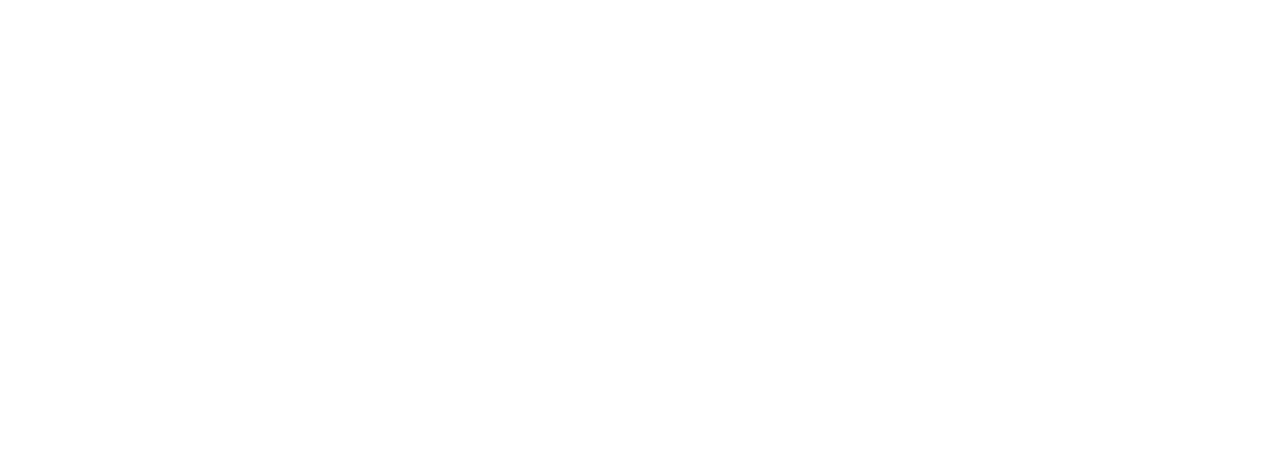
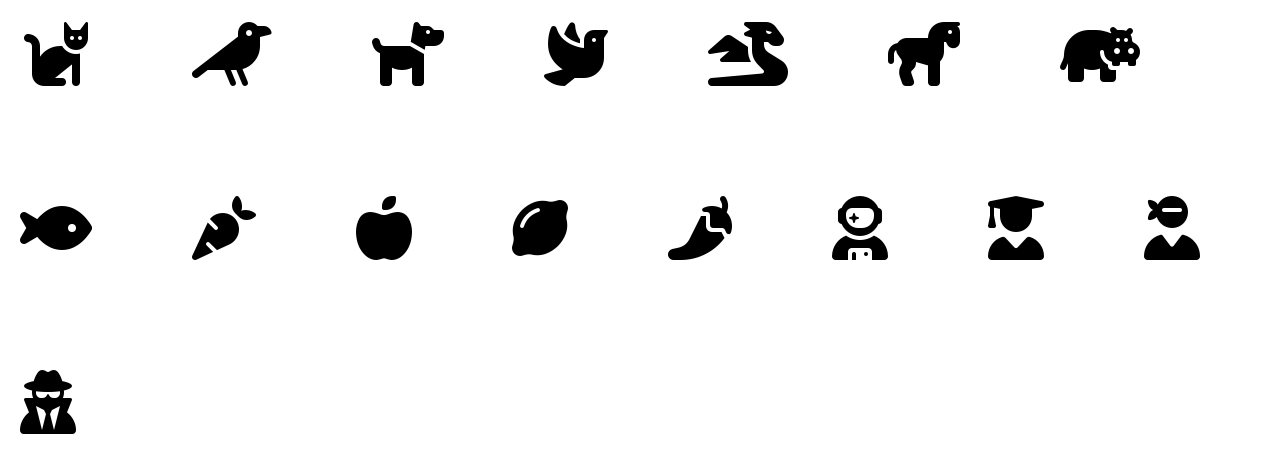
Before and after one commit to Onda-dev/js-es6-icons, a plain HTML site: page index.html in a window 1280 px wide. Drawn offline with Linux system fonts and the light colour scheme.

Commit message:
Stampa icone ok

```diff
--- a/data.js
+++ b/data.js
@@ -1,4 +1,4 @@
-[
+const icons = [
 	{
 		name: 'cat',
 		prefix: 'fa-',
@@ -119,3 +119,12 @@
 // Ciascuna icona ha una proprietà "color": utilizzare questa proprietà per visualizzare le icone del colore corrispondente.
 // Milestone 3
 // Aggiungere alla pagina una select in cui le options corrispondono ai vari tipi di icone (animal, vegetable, user). Quando l'utente seleziona un tipo dalla select, visualizzare solamente le icone corrispondenti.
+
+icons.forEach((element) => {
+	let icon = `<i class="${element.prefix}solid ${element.prefix}${element.name}"></i>`
+	// console.log(icon)
+	const iconHTML = document.querySelector("#icon-template").content.cloneNode(true)
+	iconHTML.querySelector(".icon").innerHTML = icon
+	console.log(iconHTML)
+	document.querySelector(".container").append(iconHTML)
+})
--- a/index.html
+++ b/index.html
@@ -7,8 +7,17 @@
         <title>Icons</title>
         <!-- Stile -->
         <link rel="stylesheet" href="style.css">
+        <!-- Fontawesome -->
+        <script src="https://kit.fontawesome.com/d1d3e8df9b.js" crossorigin="anonymous"></script>
     </head>
     <body>
+        <div class="container">
+            <template id="icon-template">
+                <div class="icon-box">
+                    <div class="icon"></div>
+                </div>
+            </template>
+        </div>
         <script src="data.js"></script>
     </body>
 </html>
--- a/style.css
+++ b/style.css
@@ -3,3 +3,12 @@
     padding: 0;
     box-sizing: border-box;
 }
+
+.container {
+    padding: 20px;
+    margin: auto;
+    font-size: 4em;
+    display: flex;
+    gap: 100px;
+    flex-wrap: wrap;
+}
```
